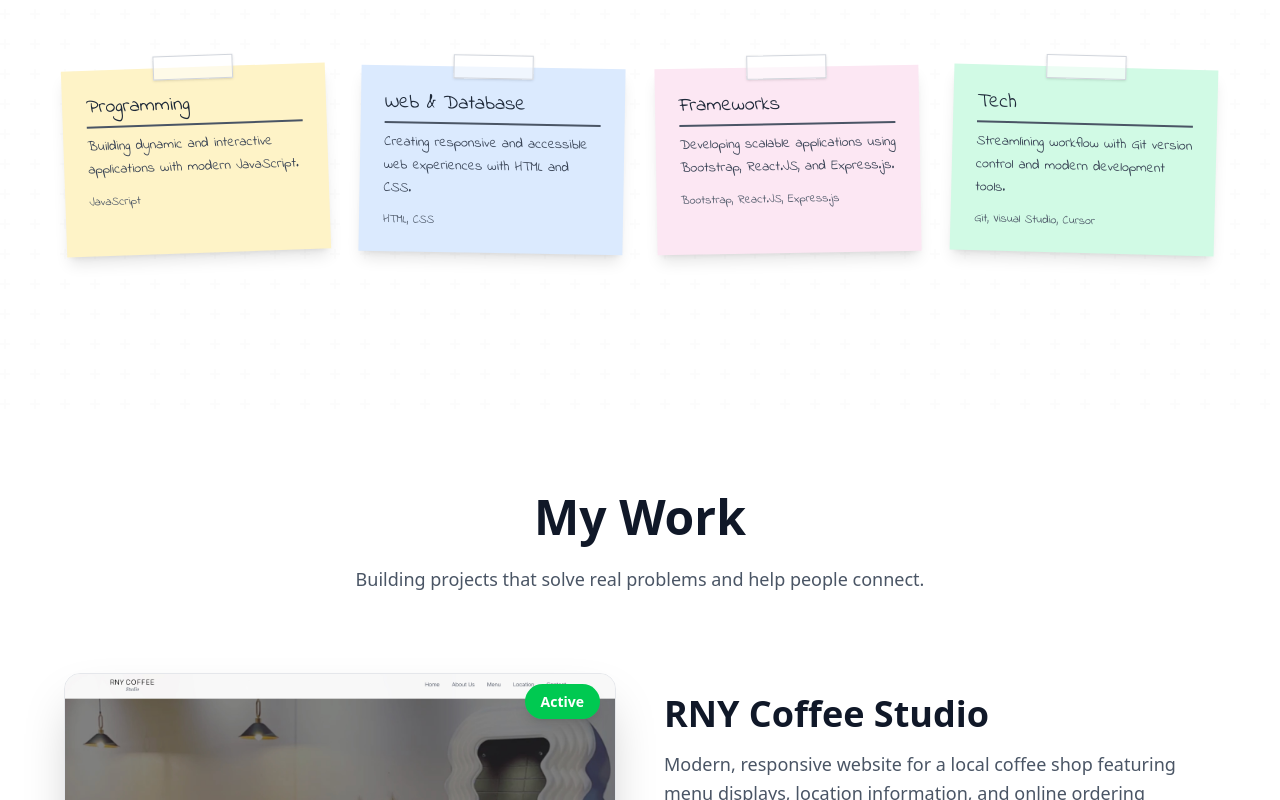
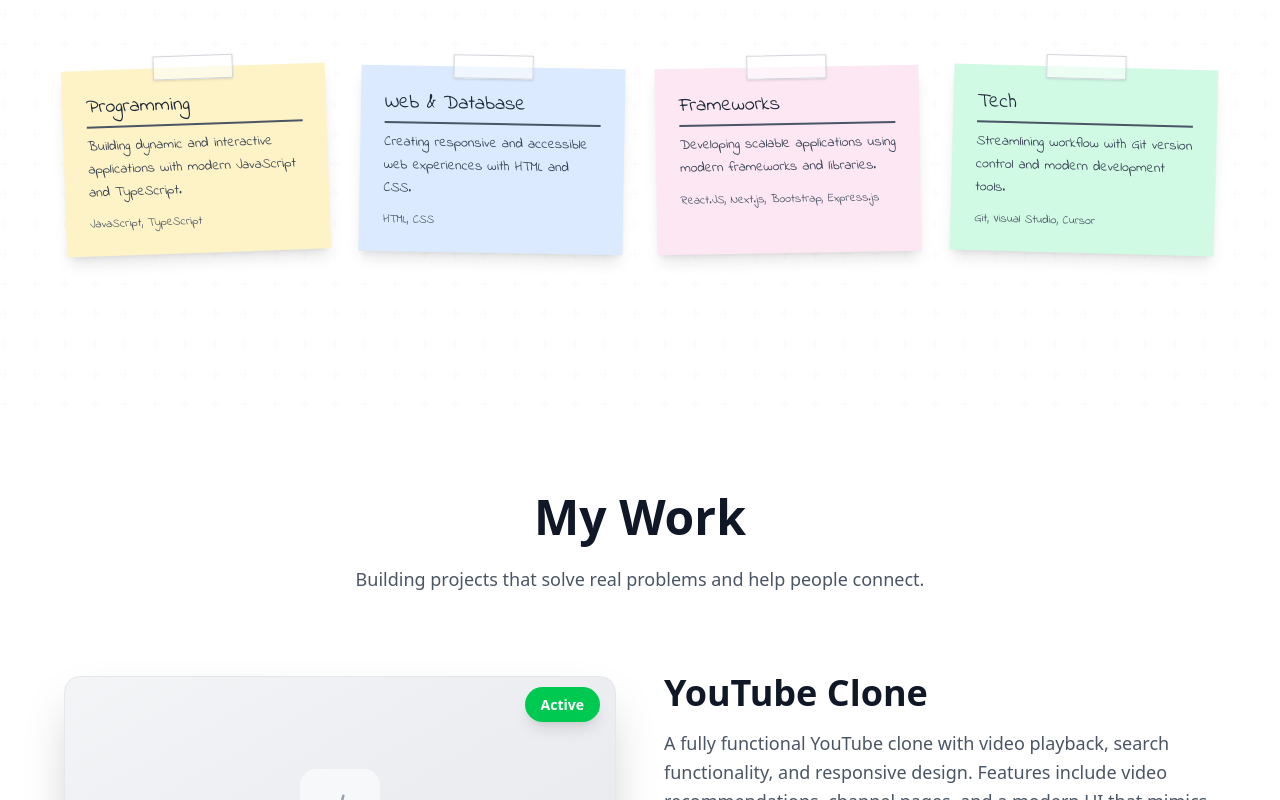
Before and after one commit to ChanYeob1202/my-portfolio, a React (Vite) app: page / in a window 1280 px wide. Shown: the part 2360-3160 px from the top of the page. Built offline with nearby package versions, Linux system fonts and the light colour scheme.

Commit message:
skill sets updated

```diff
--- a/src/components/About.tsx
+++ b/src/components/About.tsx
@@ -5,12 +5,11 @@ interface Service {
 }
 export default function About() {
 
-
   const services: Service[] = [
     {
       title: "Programming",
-      description: "Building dynamic and interactive applications with modern JavaScript.",
-      skills: "JavaScript",
+      description: "Building dynamic and interactive applications with modern JavaScript and TypeScript.",
+      skills: "JavaScript, TypeScript",
     },
     {
       title: "Web & Database",
@@ -19,15 +18,15 @@ export default function About() {
     },
     {
       title: "Frameworks",
-      description: "Developing scalable applications using Bootstrap, React.JS, and Express.js.",
-      skills: "Bootstrap, React.JS, Express.js",
+      description: "Developing scalable applications using modern frameworks and libraries.",
+      skills: "React.JS, Next.js, Bootstrap, Express.js",
     },
     {
       title: "Tech",
       description: "Streamlining workflow with Git version control and modern development tools.",
       skills: "Git, Visual Studio, Cursor",
     }
-  ];
+  ]
 
   return (
     <section id="about" className="min-h-screen  py-16 md:py-24 relative overflow-hidden">
--- a/src/components/Portfolio.tsx
+++ b/src/components/Portfolio.tsx
@@ -9,6 +9,15 @@ interface Project {
 }
 export default function Portfolio() {
   const projects: Project[] = [
+    {
+      title: "YouTube Clone",
+      description: "A fully functional YouTube clone with video playback, search functionality, and responsive design. Features include video recommendations, channel pages, and a modern UI that mimics YouTube's user experience.",
+      status: "Active",
+      tech: ["Next.js", "TypeScript", "Tailwind CSS"],
+      image: null,
+      github: "https://github.com/ChanYeob1202/youtube-clone",
+      demo: null
+    },
     {
       title: "RNY Coffee Studio",
       description: "Modern, responsive website for a local coffee shop featuring menu displays, location information, and online ordering capabilities. Built with user experience and mobile-first design in mind.",
```
